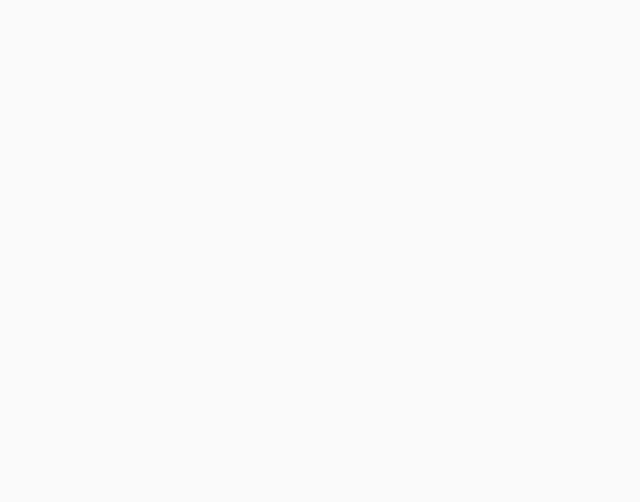
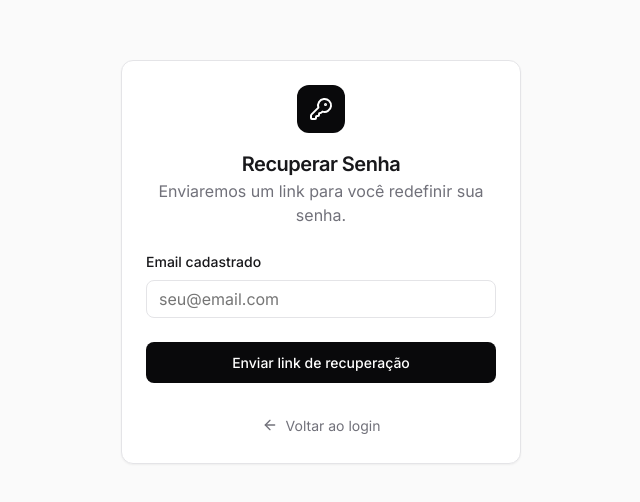
Before and after one commit to JulioJCLF/micromanage, a React (Vite) app: page /forgot-password in a window 1280 px wide. Before the commit this address had no page. Shown: the part 138-640 px from the top of the page, without its empty margins (319-959 px from the left). Built offline with nearby package versions, Linux system fonts and the light colour scheme.

Commit message:
feat: add password recovery flow via email

```diff
--- a/src/App.jsx
+++ b/src/App.jsx
@@ -6,6 +6,7 @@ import Dashboard from './pages/Dashboard';
 import ProjectDetail from './pages/ProjectDetail';
 import Login from './pages/Login';
 import Register from './pages/Register';
+import ForgotPassword from './pages/ForgotPassword';
 import Settings from './pages/Settings';
 import Catalog from './pages/Catalog';
 
@@ -20,6 +21,7 @@ function AppRoutes() {
     <Routes>
       <Route path="/login" element={<Login />} />
       <Route path="/register" element={<Register />} />
+      <Route path="/forgot-password" element={<ForgotPassword />} />
       <Route path="/" element={<PrivateRoute><Layout /></PrivateRoute>}>
         <Route index element={<Dashboard />} />
         <Route path="project/:id" element={<ProjectDetail />} />
--- a/src/context/AuthContext.jsx
+++ b/src/context/AuthContext.jsx
@@ -38,8 +38,16 @@ export function AuthProvider({ children }) {
     return data;
   };
 
+  const resetPassword = async (email) => {
+    const { data, error } = await supabase.auth.resetPasswordForEmail(email, {
+      redirectTo: window.location.origin + '/settings',
+    });
+    if (error) throw error;
+    return data;
+  };
+
   return (
-    <AuthContext.Provider value={{ user, signIn, signOut, updateUser, loading }}>
+    <AuthContext.Provider value={{ user, signIn, signOut, updateUser, resetPassword, loading }}>
       {!loading && children}
     </AuthContext.Provider>
   );
--- /dev/null
+++ b/src/pages/ForgotPassword.jsx
@@ -0,0 +1,75 @@
+import { useState } from 'react';
+import { useAuth } from '../context/AuthContext';
+import { useNavigate, Link } from 'react-router-dom';
+import { KeyRound, ArrowLeft } from 'lucide-react';
+import toast from 'react-hot-toast';
+
+export default function ForgotPassword() {
+  const [email, setEmail] = useState('');
+  const [loading, setLoading] = useState(false);
+  const [sent, setSent] = useState(false);
+  const { resetPassword } = useAuth();
+  const navigate = useNavigate();
+
+  const handleSubmit = async (e) => {
+    e.preventDefault();
+    setLoading(true);
+    try {
+      await resetPassword(email);
+      setSent(true);
+      toast.success('Email de recuperação enviado!');
+    } catch (err) {
+      toast.error(err.message || 'Erro ao enviar email de recuperação.');
+    } finally {
+      setLoading(false);
+    }
+  };
+
+  return (
+    <div style={{ display: 'flex', height: '100vh', alignItems: 'center', justifyContent: 'center', backgroundColor: 'var(--bg-main)' }}>
+      <div className="card animate-fade-in" style={{ width: '100%', maxWidth: '400px' }}>
+        <div style={{ textAlign: 'center', marginBottom: 'var(--spacing-6)' }}>
+          <div style={{ display: 'inline-flex', alignItems: 'center', justifyContent: 'center', width: '48px', height: '48px', borderRadius: 'var(--radius-lg)', backgroundColor: 'var(--primary)', color: 'white', marginBottom: 'var(--spacing-4)' }}>
+            <KeyRound size={24} />
+          </div>
+          <h2>Recuperar Senha</h2>
+          <p>Enviaremos um link para você redefinir sua senha.</p>
+        </div>
+
+        {sent ? (
+          <div style={{ textAlign: 'center' }}>
+            <div style={{ padding: 'var(--spacing-4)', backgroundColor: 'var(--bg-hover)', borderRadius: 'var(--radius-md)', marginBottom: 'var(--spacing-6)' }}>
+              Um link de recuperação foi enviado para <strong>{email}</strong>.
+              Verifique sua caixa de entrada e a pasta de spam.
+            </div>
+            <Link to="/login" className="btn btn-outline" style={{ width: '100%', display: 'flex', justifyContent: 'center' }}>
+              Voltar ao login
+            </Link>
+          </div>
+        ) : (
+          <form onSubmit={handleSubmit} style={{ display: 'flex', flexDirection: 'column', gap: 'var(--spacing-4)' }}>
+            <div>
+              <label style={{ display: 'block', fontSize: '0.875rem', fontWeight: 500, marginBottom: 'var(--spacing-2)' }}>Email cadastrado</label>
+              <input
+                type="email"
+                className="input-field"
+                value={email}
+                onChange={e => setEmail(e.target.value)}
+                required
+                placeholder="seu@email.com"
+              />
+            </div>
+            <button type="submit" className="btn btn-primary" disabled={loading} style={{ marginTop: 'var(--spacing-2)', width: '100%', padding: 'var(--spacing-3)' }}>
+              {loading ? 'Enviando...' : 'Enviar link de recuperação'}
+            </button>
+            <div style={{ marginTop: 'var(--spacing-4)', textAlign: 'center' }}>
+              <Link to="/login" style={{ display: 'inline-flex', alignItems: 'center', gap: 'var(--spacing-2)', fontSize: '0.875rem', color: 'var(--text-muted)' }}>
+                <ArrowLeft size={16} /> Voltar ao login
+              </Link>
+            </div>
+          </form>
+        )}
+      </div>
+    </div>
+  );
+}
--- a/src/pages/Login.jsx
+++ b/src/pages/Login.jsx
@@ -51,7 +51,10 @@ export default function Login() {
             />
           </div>
           <div>
-            <label style={{ display: 'block', fontSize: '0.875rem', fontWeight: 500, marginBottom: 'var(--spacing-2)' }}>Senha</label>
+            <div style={{ display: 'flex', justifyContent: 'space-between', alignItems: 'center', marginBottom: 'var(--spacing-2)' }}>
+              <label style={{ display: 'block', fontSize: '0.875rem', fontWeight: 500 }}>Senha</label>
+              <Link to="/forgot-password" style={{ fontSize: '0.75rem', color: 'var(--accent)', fontWeight: 500 }}>Esqueceu a senha?</Link>
+            </div>
             <input
               type="password"
               className="input-field"
```
